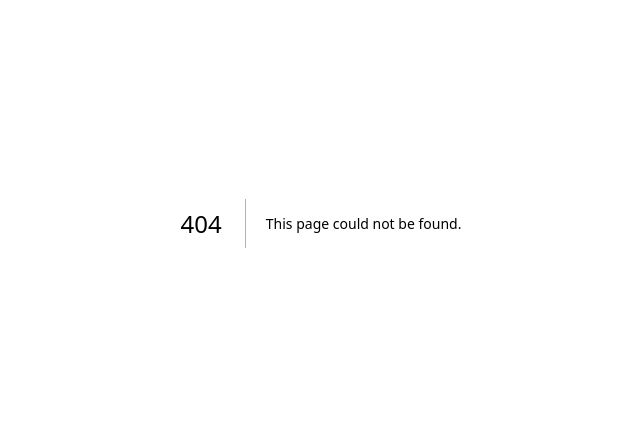
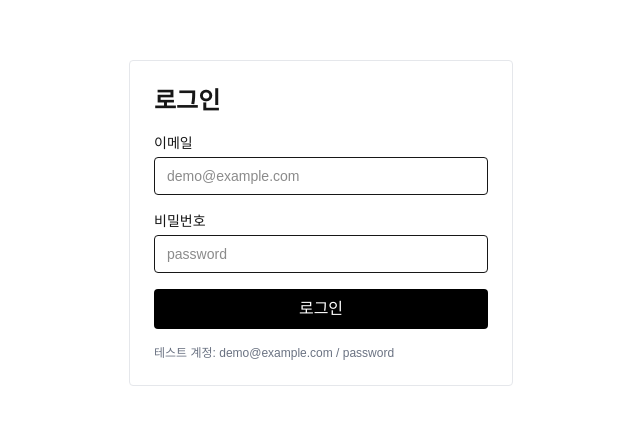
Before and after one commit to JJH090501/NextJS_Study, a Next.js app: page /login in a window 1280 px wide. Before the commit this address had no page. Shown: the part 177-602 px from the top of the page, without its empty margins (319-959 px from the left). Built offline with nearby package versions, Linux system fonts and the light colour scheme.

Commit message:
fix: loginpage imported

```diff
--- /dev/null
+++ b/app/login/page.tsx
@@ -0,0 +1,9 @@
+import { LoginForm } from '@/features/auth/components/loginForm'
+
+export default function LoginPage() {
+  return (
+    <main className="flex flex-1 items-center justify-center px-4 py-12">
+      <LoginForm />
+    </main>
+  )
+}
```
